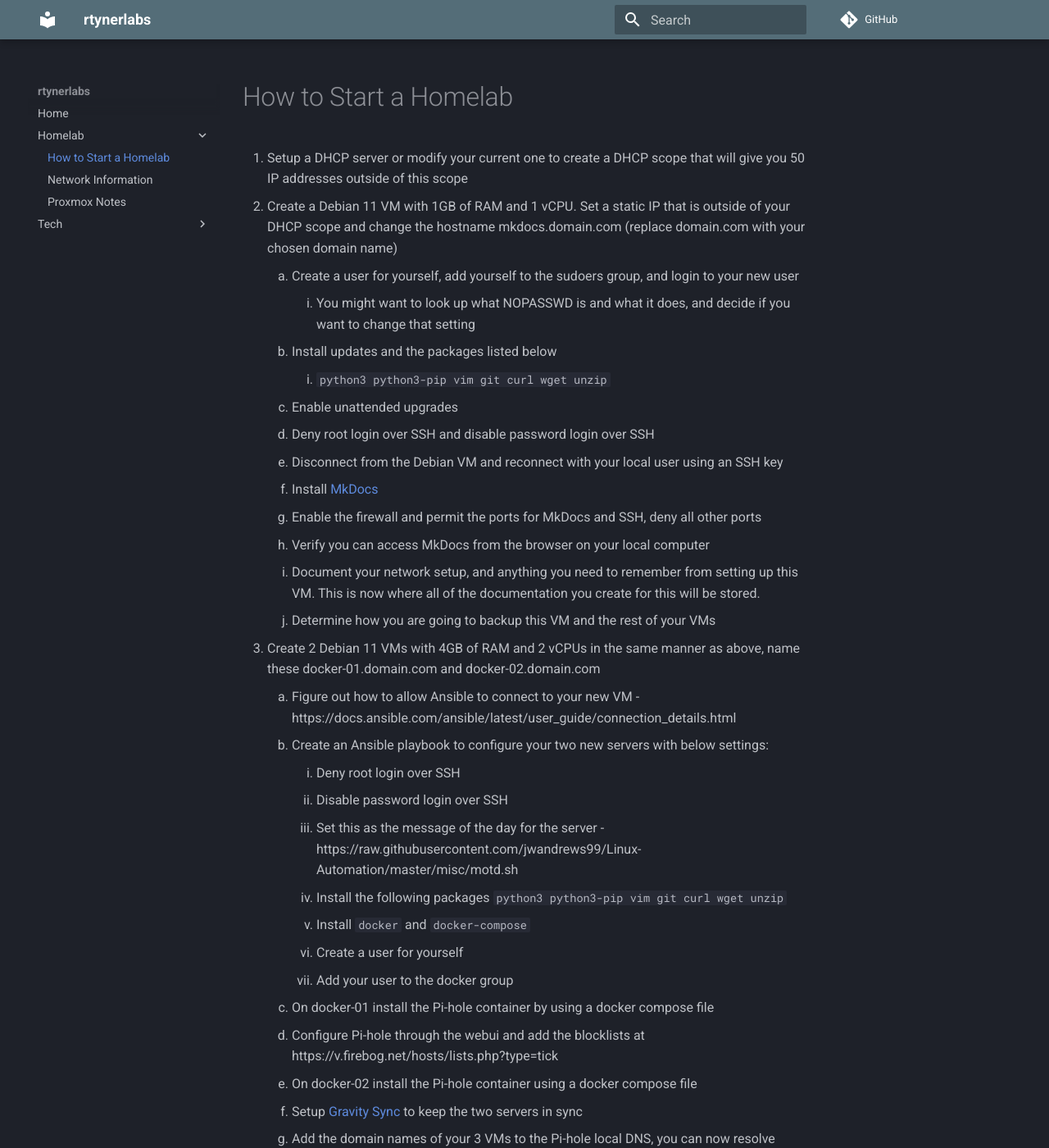
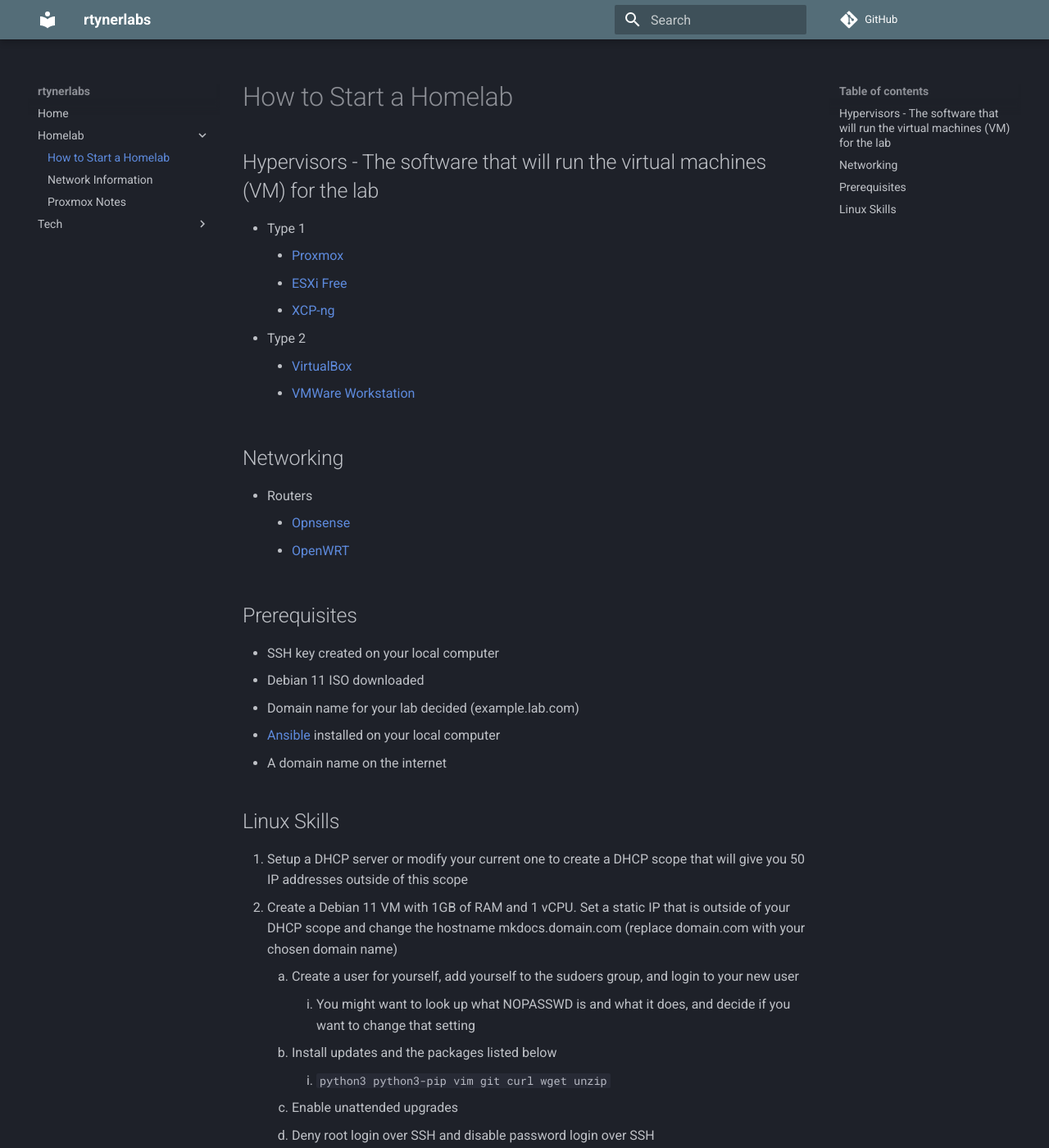
Before and after one commit to rtyner/mkdocs, an MkDocs documentation site: the page built from docs/Homelab/How-to-Start-a-Homelab.md, in a window 1280 px wide and 1400 px high. Shown: the whole window at 82% size. Built offline with MkDocs 1.6.1 and Material for MkDocs 9.7.7, drawn with Linux system fonts in a browser that asks for light colours; comment, search, counter and statistics services are not loaded.

Commit message:
readded the top part i deleted somehow

```diff
--- a/docs/Homelab/How-to-Start-a-Homelab.md
+++ b/docs/Homelab/How-to-Start-a-Homelab.md
@@ -1,3 +1,25 @@
+## Hypervisors - The software that will run the virtual machines (VM) for the lab
+- Type 1
+	- [Proxmox](https://www.proxmox.com/en/proxmox-ve)
+	- [ESXi Free](https://customerconnect.vmware.com/en/evalcenter?p=free-esxi8)
+	- [XCP-ng](https://xcp-ng.org/)
+- Type 2
+	- [VirtualBox](https://www.virtualbox.org/)
+	- [VMWare Workstation](https://www.vmware.com/products/workstation-pro.html)
+
+## Networking
+- Routers
+	- [Opnsense](https://opnsense.org/)
+	- [OpenWRT](https://openwrt.org/start)
+
+## Prerequisites
+- SSH key created on your local computer
+- Debian 11 ISO downloaded
+- Domain name for your lab decided (example.lab.com)
+- [Ansible](https://docs.ansible.com/ansible/latest/user_guide/index.html) installed on your local computer
+- A domain name on the internet
+
+## Linux Skills
 1. Setup a DHCP server or modify your current one to create a DHCP scope that will give you 50 IP addresses outside of this scope
 2. Create a Debian 11 VM with 1GB of RAM and 1 vCPU. Set a static IP that is outside of your DHCP scope and change the hostname mkdocs.domain.com (replace domain.com with your chosen domain name)
 	1. Create a user for yourself, add yourself to the sudoers group, and login to your new user
```
